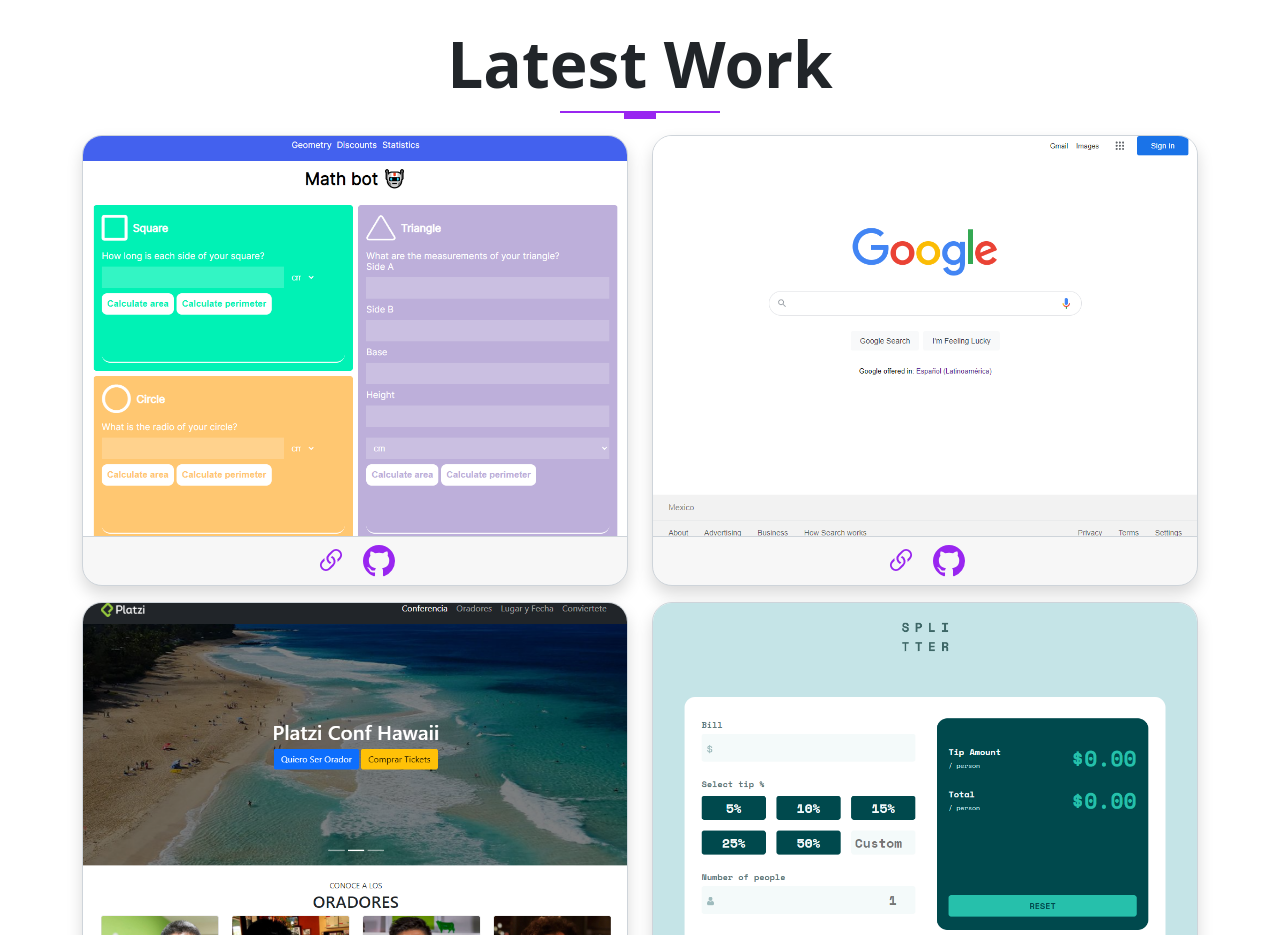
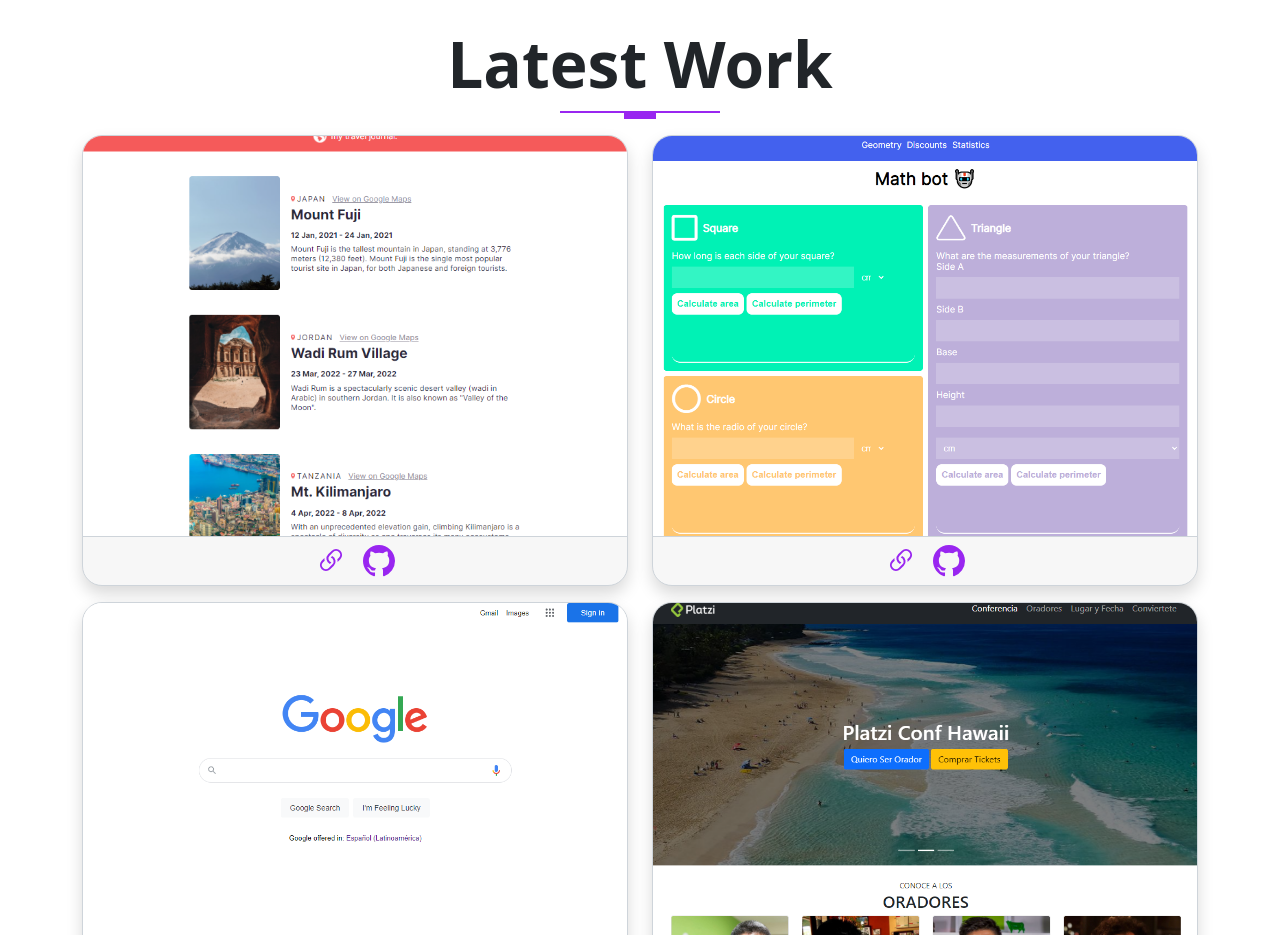
Before and after one commit to davidballezaa/portfolio, a website: page index.html in a window 1280 px wide. Shown: the part 1020-1955 px from the top of the page. Drawn offline with Linux system fonts and the light colour scheme.

Commit message:
add travel journal project

```diff
--- a/index.html
+++ b/index.html
@@ -109,6 +109,29 @@
                     <div class="heading-line"></div>
                 </div>
                 <div class="row">
+                    <div class="col-lg-6">
+                        <div class="card shadow">
+                            <div class="card-img-top" style="background-image: url(./images/travel-journal.png)"></div>
+                            <div class="card-footer d-flex justify-content-center">
+                                <a href="https://davidballezaa.github.io/travel-journal/" target="_blank" class="mx-2">
+                                    <svg xmlns="http://www.w3.org/2000/svg" width="32" height="32" fill="currentColor"
+                                        class="bi bi-link-45deg" viewBox="0 0 16 16">
+                                        <path
+                                            d="M4.715 6.542 3.343 7.914a3 3 0 1 0 4.243 4.243l1.828-1.829A3 3 0 0 0 8.586 5.5L8 6.086a1.002 1.002 0 0 0-.154.199 2 2 0 0 1 .861 3.337L6.88 11.45a2 2 0 1 1-2.83-2.83l.793-.792a4.018 4.018 0 0 1-.128-1.287z" />
+                                        <path
+                                            d="M6.586 4.672A3 3 0 0 0 7.414 9.5l.775-.776a2 2 0 0 1-.896-3.346L9.12 3.55a2 2 0 1 1 2.83 2.83l-.793.792c.112.42.155.855.128 1.287l1.372-1.372a3 3 0 1 0-4.243-4.243L6.586 4.672z" />
+                                    </svg>
+                                </a>
+                                <a href="https://github.com/davidballezaa/travel-journal" target="_blank" class="mx-2">
+                                    <svg xmlns="http://www.w3.org/2000/svg" width="32" height="32" fill="currentColor"
+                                        class="bi bi-github" viewBox="0 0 16 16">
+                                        <path
+                                            d="M8 0C3.58 0 0 3.58 0 8c0 3.54 2.29 6.53 5.47 7.59.4.07.55-.17.55-.38 0-.19-.01-.82-.01-1.49-2.01.37-2.53-.49-2.69-.94-.09-.23-.48-.94-.82-1.13-.28-.15-.68-.52-.01-.53.63-.01 1.08.58 1.23.82.72 1.21 1.87.87 2.33.66.07-.52.28-.87.51-1.07-1.78-.2-3.64-.89-3.64-3.95 0-.87.31-1.59.82-2.15-.08-.2-.36-1.02.08-2.12 0 0 .67-.21 2.2.82.64-.18 1.32-.27 2-.27.68 0 1.36.09 2 .27 1.53-1.04 2.2-.82 2.2-.82.44 1.1.16 1.92.08 2.12.51.56.82 1.27.82 2.15 0 3.07-1.87 3.75-3.65 3.95.29.25.54.73.54 1.48 0 1.07-.01 1.93-.01 2.2 0 .21.15.46.55.38A8.012 8.012 0 0 0 16 8c0-4.42-3.58-8-8-8z" />
+                                    </svg>
+                                </a>
+                            </div>
+                        </div>
+                    </div>
                     <div class="col-lg-6">
                         <div class="card shadow">
                             <div class="card-img-top" style="background-image: url(./images/math-bot.png)"></div>
```
Also changed, not shown: images/travel-journal.png (added).
